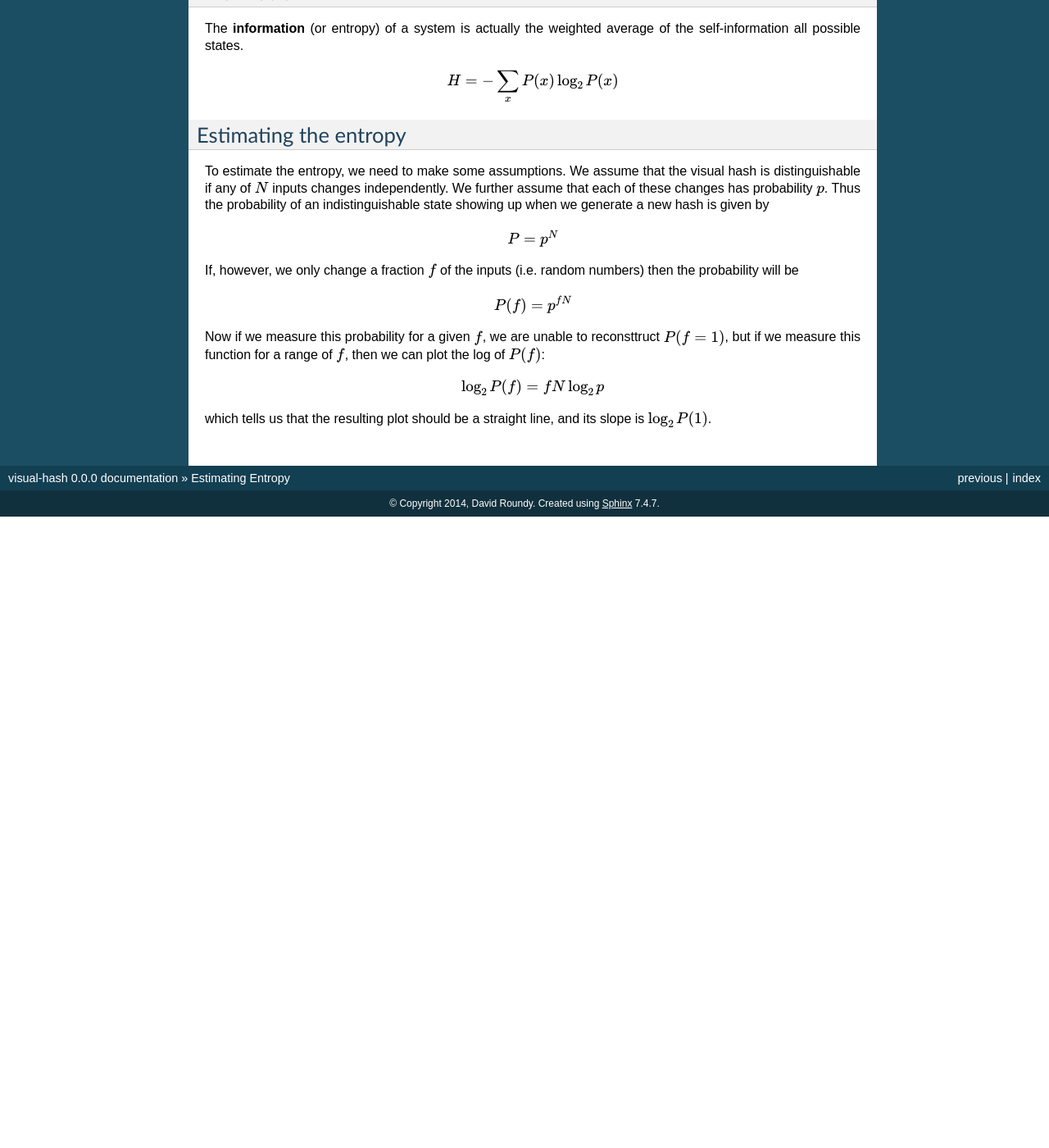
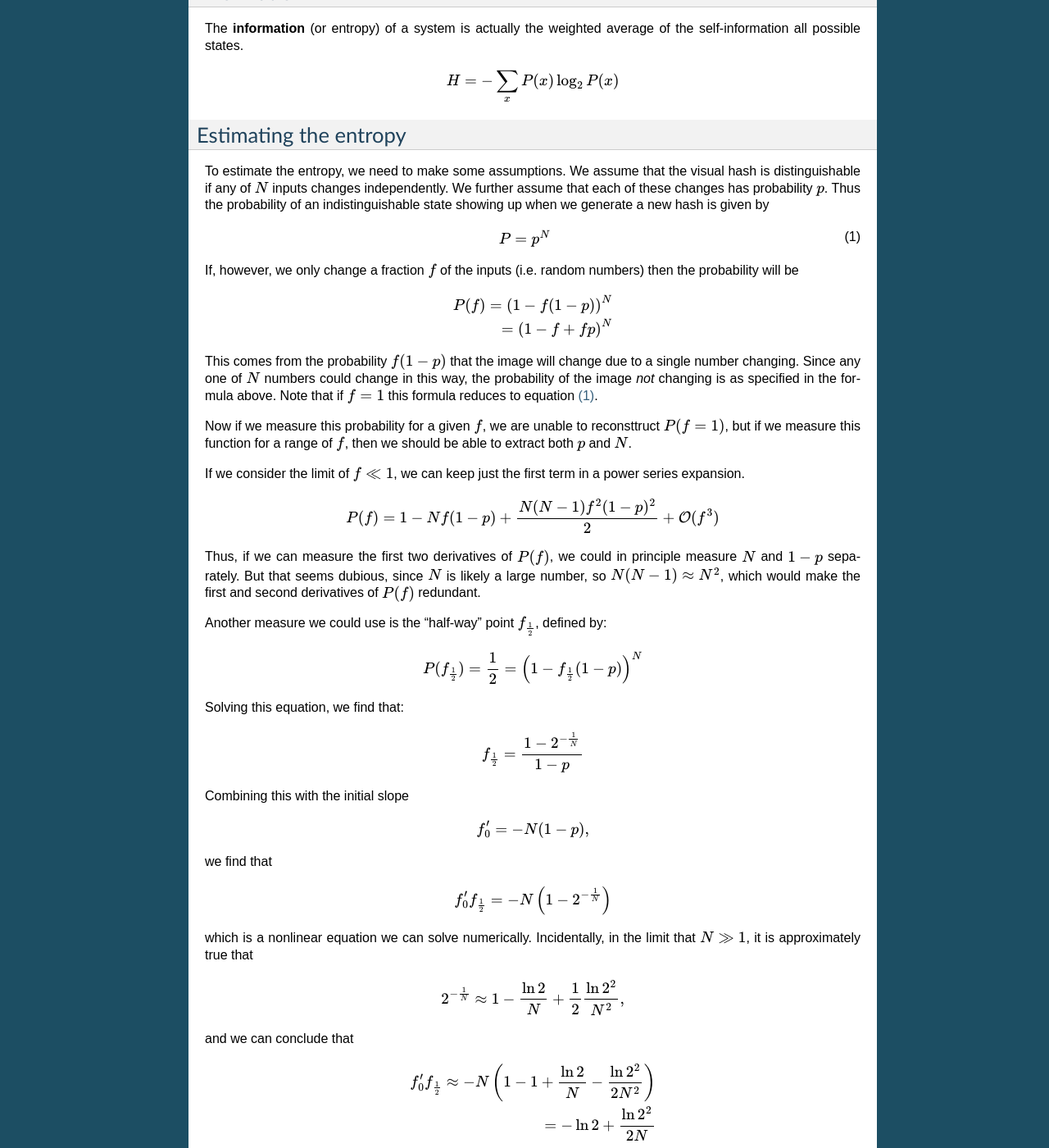
Before and after one commit to droundy/visual-hash, a Sphinx documentation site: the page built from docs/estimating-entropy.rst, in a window 1280 px wide and 1400 px high, scrolled down 354 px. Shown: the whole window at 82% size. Built offline with Sphinx 7.4.7, drawn with Linux system fonts in a browser that asks for light colours; before the commit the page ends 984 px from its top, so only the background shows below that; some of the changed text lies outside the part shown.

Commit message:
add math about estimating entropy

```diff
--- a/docs/estimating-entropy.rst
+++ b/docs/estimating-entropy.rst
@@ -36,19 +36,92 @@ given by
 
 .. math::
    P = p^N
+   :label: P
 
 If, however, we only change a fraction :math:`f` of the inputs
 (i.e. random numbers) then the probability will be
 
 .. math::
-   P(f) = p^{f N}
+   P(f) = \left(1 - f(1 - p)\right)^N
+
+   = \left(1 - f + fp\right)^N
+
+This comes from the probability :math:`f(1-p)` that the image will
+change due to a single number changing.  Since any one of :math:`N`
+numbers could change in this way, the probability of the image *not*
+changing is as specified in the formula above.  Note that if
+:math:`f=1` this formula reduces to equation :eq:`P`.
 
 Now if we measure this probability for a given :math:`f`, we are
 unable to reconsttruct :math:`P(f=1)`, but if we measure this function
-for a range of :math:`f`, then we can plot the log of :math:`P(f)`:
+for a range of :math:`f`, then we should be able to extract both
+:math:`p` and :math:`N`.
+
+If we consider the limit of :math:`f\ll 1`, we can keep just the first
+term in a power series expansion.
 
 .. math::
-   \log_2 P(f) = f N \log_2 p
+   P(f) = 1 - Nf(1-p) + \frac{N(N-1)f^2(1-p)^2}{2} + \mathcal{O}(f^3)
 
-which tells us that the resulting plot should be a straight line, and
-its slope is :math:`\log_2 P(1)`.
+Thus, if we can measure the first two derivatives of :math:`P(f)`, we
+could in principle measure :math:`N` and :math:`1-p` separately.  But
+that seems dubious, since :math:`N` is likely a large number, so
+:math:`N(N-1) \approx N^2`, which would make the first and second
+derivatives of :math:`P(f)` redundant.
+
+Another measure we could use is the "half-way" point
+:math:`f_{\frac12}`, defined by:
+
+.. math::
+   P(f_{\frac12}) = \frac12 = \left(1 - f_{\frac12}(1 - p)\right)^N
+
+Solving this equation, we find that:
+
+.. math::
+   f_{\frac12} = \frac{1 - 2^{-\frac1N}}{1-p}
+
+Combining this with the initial slope
+
+.. math::
+   f_0' = -N(1-p),
+
+we find that
+
+.. math::
+   f_0' f_{\frac12} = -N\left( 1 - 2^{-\frac1N}\right)
+
+which is a nonlinear equation we can solve numerically.
+Incidentally, in the limit that :math:`N \gg 1`, it is approximately
+true that
+
+.. math::
+   2^{-\frac1N} \approx 1 - \frac{\ln 2}{N} + \frac12 \frac{\ln 2 ^2}{N^2},
+
+and we can conclude that
+
+.. math::
+   f_0' f_{\frac12} \approx -N\left(1 -1 + \frac{\ln 2}{N} - \frac{\ln 2 ^2}{2N^2}\right)
+   \\
+   = -\ln 2 + \frac{\ln 2^2}{2N}
+
+.. math::
+   N \approx \frac{\ln 2^2}{2 f_0' f_{\frac12} + 2\ln 2}
+   :label: N approx
+
+.. math::
+   1 - p \approx -f_0'\frac{2 f_0' f_{\frac12} + 2\ln 2}{\ln 2^2}
+
+   p \approx 1 + f_0'\frac{2 f_0' f_{\frac12} + 2\ln 2}{\ln 2^2}
+
+which means we can conclude that
+
+.. math::
+   P \approx \left(1 + f_0'\frac{2 f_0' f_{\frac12} + 2\ln 2}{\ln
+   2^2}\right)
+   ^{\frac{\ln 2^2}{2 f_0' f_{\frac12} + 2\ln 2}}
+
+Numerically, we can arrive at a better solution than this, but it
+seems good to have a simple analytic understanding of how our answer
+will work out.  We can naturally check this approximation by
+evaluating equation :eq:`N approx` for :math:`N` to verify that it is
+large.
```
